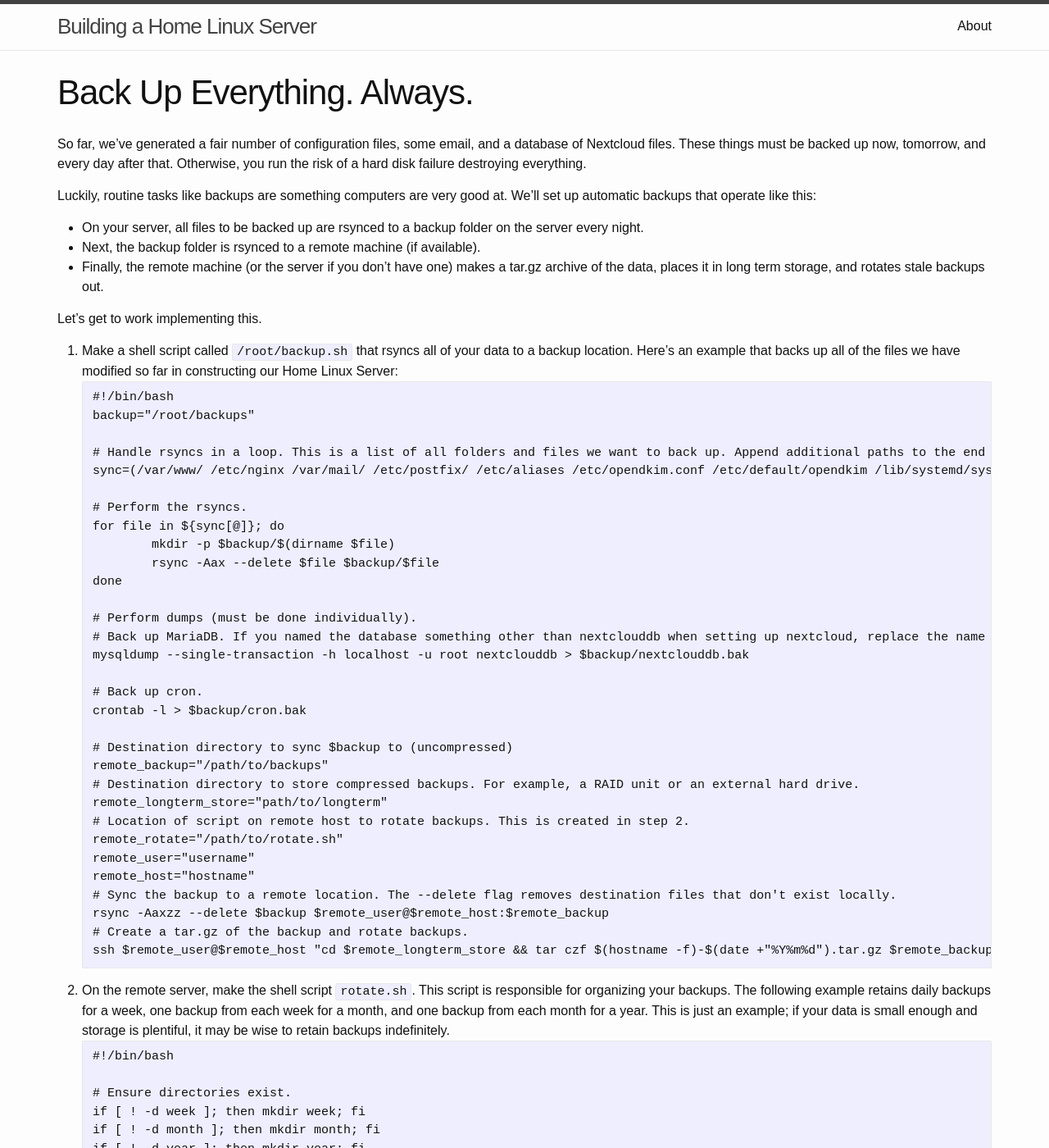
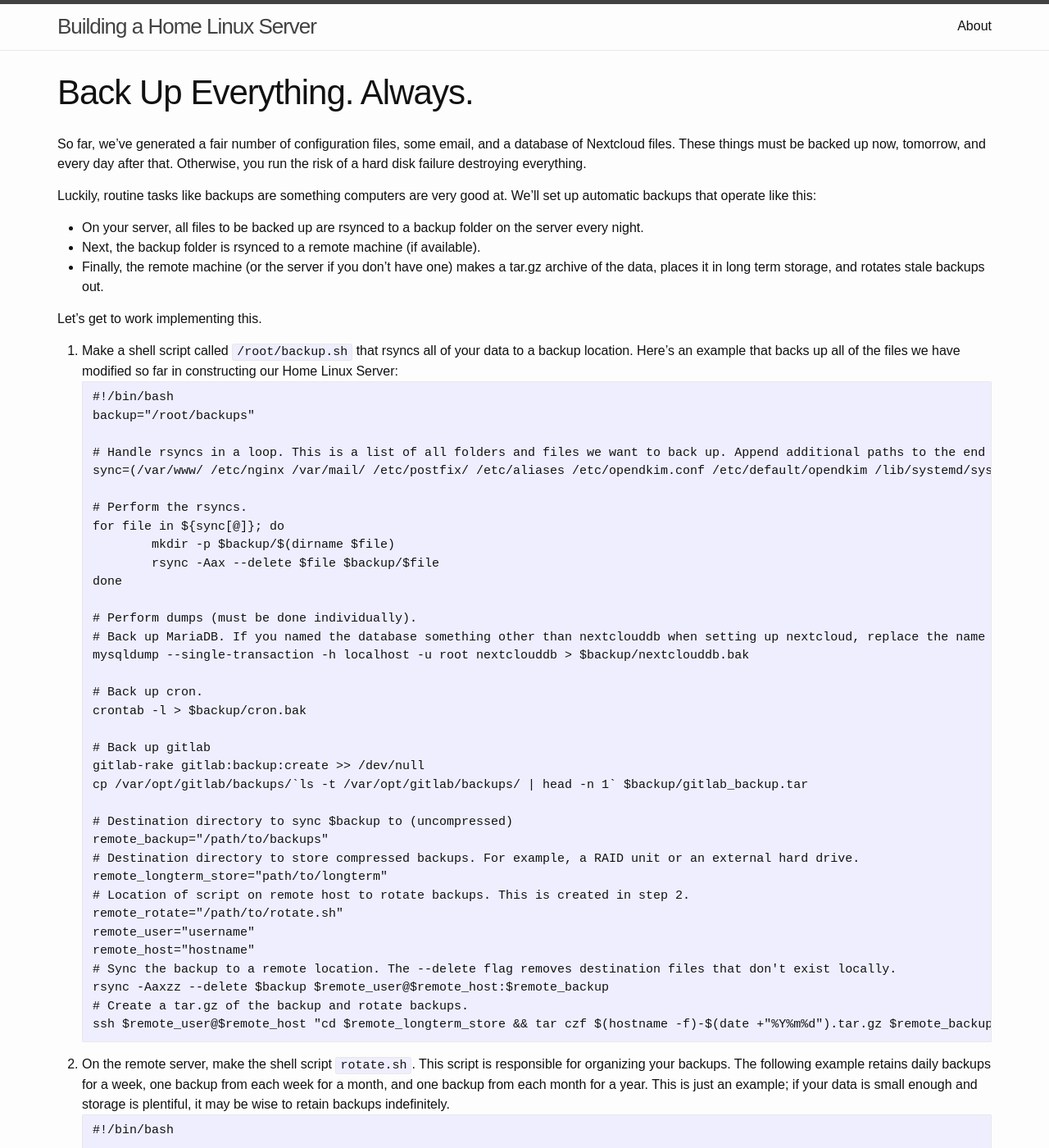
Before and after one commit to NathanRVance/homelinuxserver, a Jekyll site: the page built from _server/backup-everything-always.markdown, in a window 1280 px wide and 1400 px high. Shown: the whole window at 82% size. Built offline with Jekyll 4.4.1, drawn with Linux system fonts in a browser that asks for light colours.

Commit message:
Added gitlab to backup code

```diff
--- a/_server/backup-everything-always.markdown
+++ b/_server/backup-everything-always.markdown
@@ -18,7 +18,7 @@ Let's get to work implementing this.
    backup="/root/backups"
 
    # Handle rsyncs in a loop. This is a list of all folders and files we want to back up. Append additional paths to the end of the list.
-   sync=(/var/www/ /etc/nginx /var/mail/ /etc/postfix/ /etc/aliases /etc/opendkim.conf /etc/default/opendkim /lib/systemd/system/opendkim.service /etc/dkimkeys/ /etc/dovecot/ /root/backup.sh)
+   sync=(/var/www/ /etc/nginx /var/mail/ /etc/postfix/ /etc/aliases /etc/opendkim.conf /etc/default/opendkim /lib/systemd/system/opendkim.service /etc/dkimkeys/ /etc/dovecot/ /root/backup.sh /etc/gitlab/)
 
    # Perform the rsyncs.
    for file in ${sync[@]}; do
@@ -32,6 +32,10 @@ Let's get to work implementing this.
 
    # Back up cron.
    crontab -l > $backup/cron.bak
+
+   # Back up gitlab
+   gitlab-rake gitlab:backup:create >> /dev/null
+   cp /var/opt/gitlab/backups/`ls -t /var/opt/gitlab/backups/ | head -n 1` $backup/gitlab_backup.tar
 
    # Destination directory to sync $backup to (uncompressed)
    remote_backup="/path/to/backups"
```
